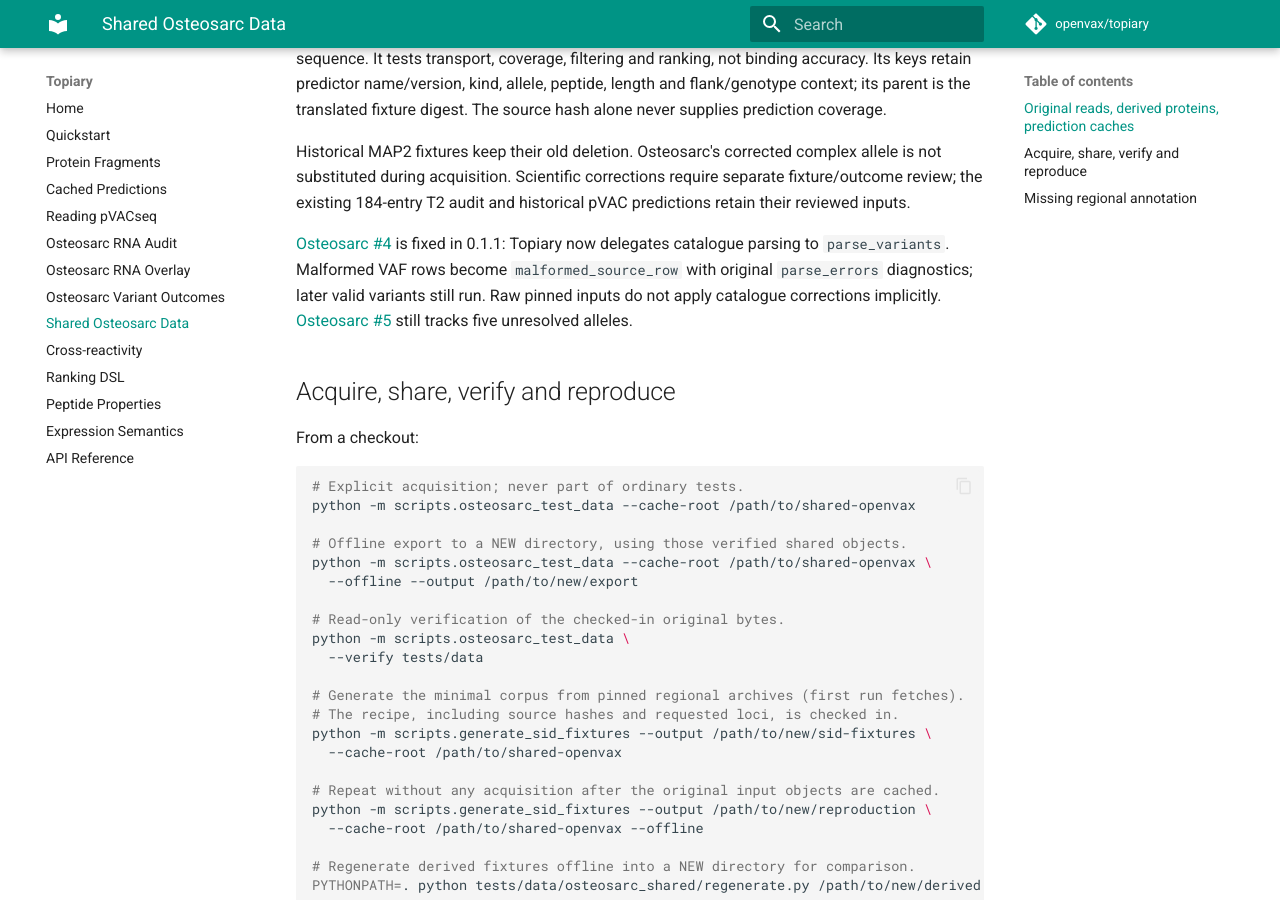
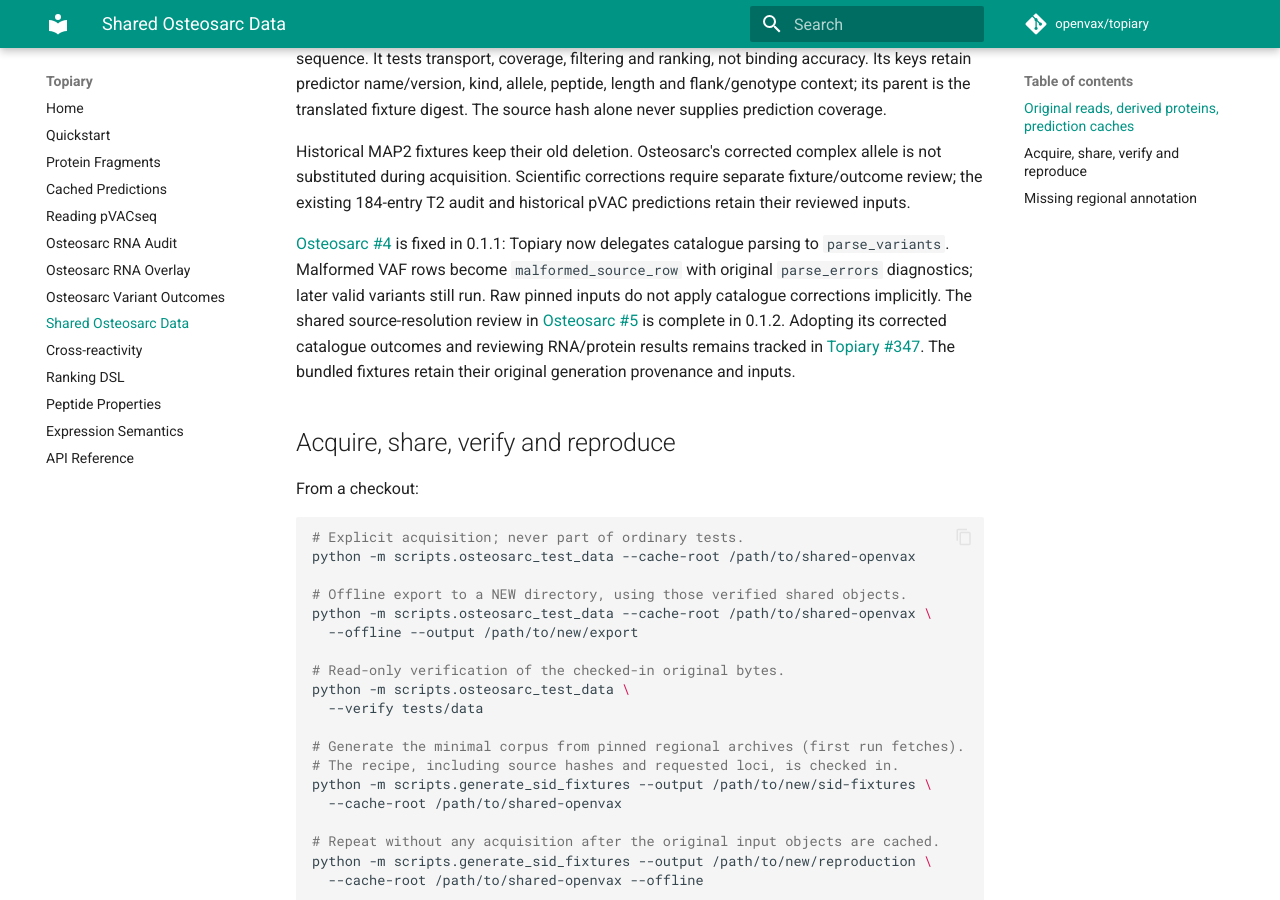
Before and after one commit to openvax/topiary, an MkDocs documentation site: the page built from docs/osteosarc-shared-data.md, in a window 1280 px wide and 900 px high, scrolled down 1319 px. Built offline with MkDocs 1.6.1 and Material for MkDocs 9.7.7, drawn with Linux system fonts in a browser that asks for light colours; comment, search, counter and statistics services are not loaded; some of the changed text lies outside the part shown.

Commit message:
Require Osteosarc 0.1.2

```diff
--- a/docs/osteosarc-shared-data.md
+++ b/docs/osteosarc-shared-data.md
@@ -1,6 +1,6 @@
 # Shared Osteosarc inputs and regional audit continuity
 
-Topiary uses **Osteosarc 0.1.1** for new audit downloads, indexed regional read
+Topiary uses **Osteosarc 0.1.2** for new audit downloads, indexed regional read
 extraction and access to the shared OpenVax source objects. Osteosarc and its
 read-extraction dependency are installed by `pip install topiary` on Python
 3.10+. From a checkout, use `pip install -e .`; add `.[isovar]` for RNA
@@ -67,8 +67,11 @@
 Topiary now delegates catalogue parsing to `parse_variants`. Malformed VAF
 rows become `malformed_source_row` with original `parse_errors` diagnostics;
 later valid variants still run. Raw pinned inputs do not apply catalogue
-corrections implicitly. [Osteosarc #5](https://github.com/iskandr/osteosarc/issues/5)
-still tracks five unresolved alleles.
+corrections implicitly. The shared source-resolution review in
+[Osteosarc #5](https://github.com/iskandr/osteosarc/issues/5) is complete in 0.1.2.
+Adopting its corrected catalogue outcomes and reviewing RNA/protein results
+remains tracked in [Topiary #347](https://github.com/openvax/topiary/issues/347).
+The bundled fixtures retain their original generation provenance and inputs.
 
 ## Acquire, share, verify and reproduce
 
--- a/requirements.txt
+++ b/requirements.txt
@@ -8,4 +8,4 @@
 # PEP 440 versions and validated package names for release preflight
 packaging>=23.2
 argcomplete>=1.10
-osteosarc==0.1.1
+osteosarc==0.1.2
--- a/topiary/__init__.py
+++ b/topiary/__init__.py
@@ -179,7 +179,7 @@
     encode_amino_acids,
 )
 
-__version__ = "5.67.0"
+__version__ = "5.67.1"
 
 __all__ = [
     "osteosarc_fixture_paths",
```
Also changed, not shown: CHANGELOG.md (+6 -0 lines), 1 other file.
